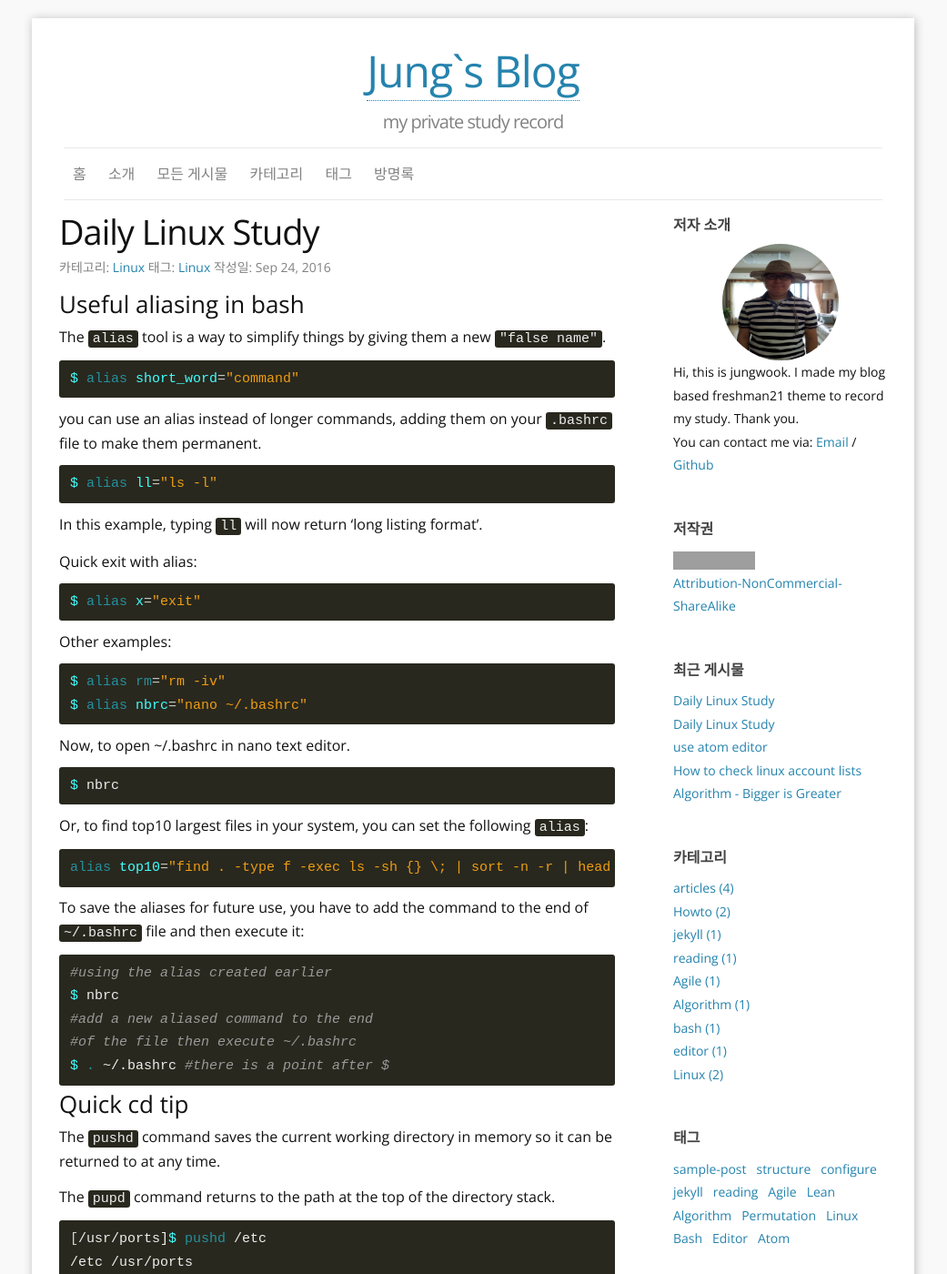
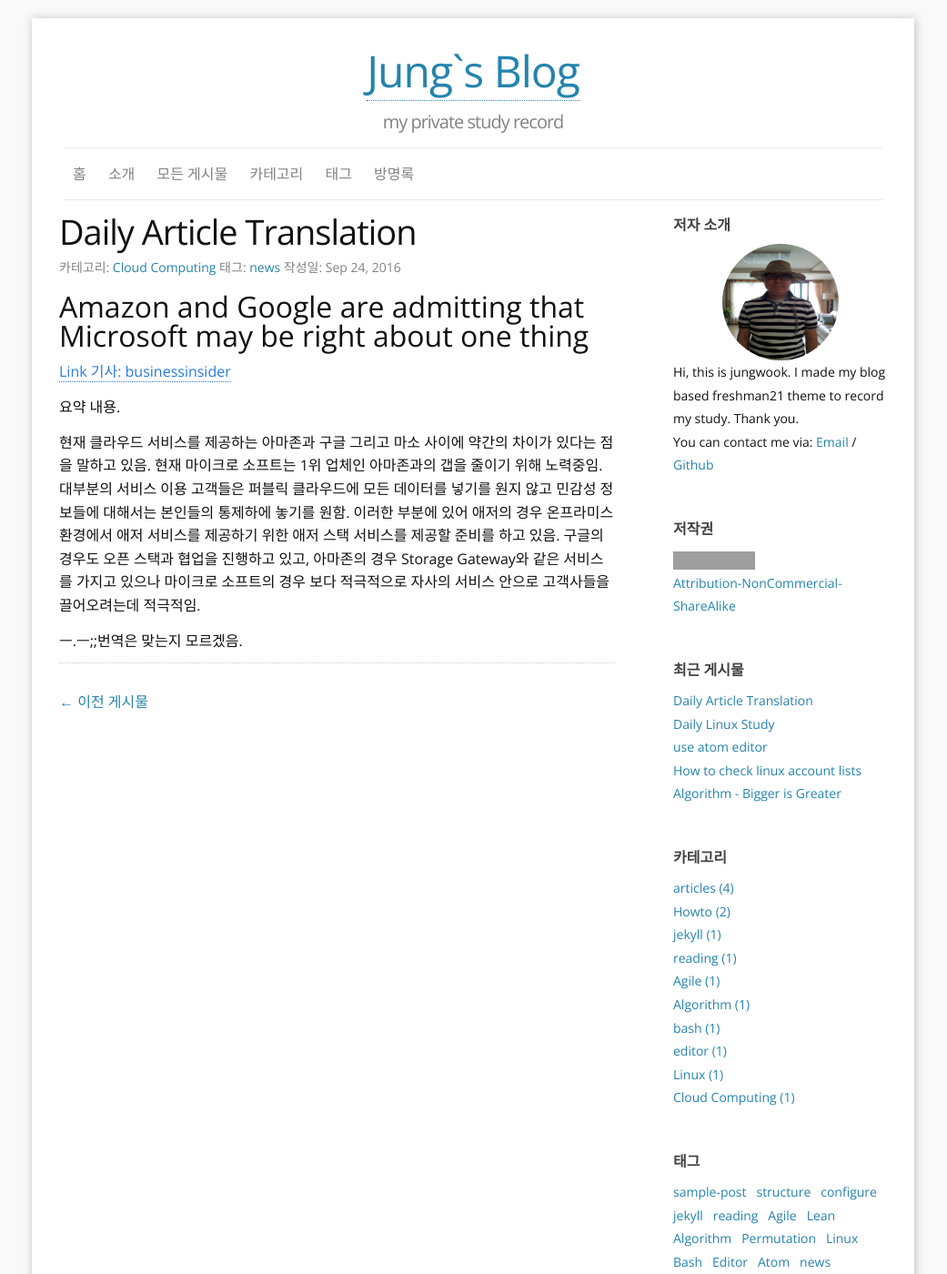
Before and after one commit to crispar/crispar.github.io, a Jekyll site: the page built from _posts/2016-09-24-Daily-Article-Translation.md, in a window 1280 px wide and 1400 px high. Shown: the whole window at 91% size, without its empty margins (120-1161 px from the left). Built offline with Jekyll 4.4.1, drawn with Linux system fonts in a browser that asks for light colours; comment, search, counter and statistics services are not loaded; some of the changed text lies outside the part shown; grey boxes are pictures that could not be loaded.

Commit message:
update column
summarization of article about Amazon and Google are admitting that
Microsoft may be right about one thing

````diff
--- a/_posts/2016-09-24-Daily-Article-Translation.md
+++ b/_posts/2016-09-24-Daily-Article-Translation.md
@@ -1,112 +1,19 @@
 ---
 published: true
-title: Daily Linux Study
+title: Daily Article Translation
 layout: post
 author: jungwook
-category: Linux
+category: Cloud Computing
 tags:
-- Linux
+- news
 ---
 
-### Useful aliasing in bash
+## Amazon and Google are admitting that Microsoft may be right about one thing
 
-The `alias` tool is a way to simplify things by giving them a new `"false name"`.
+[Link 기사: businessinsider](http://uk.businessinsider.com/amazon-and-google-build-on-premises-cloud-software-2016-9)
 
-```bash
-$ alias short_word="command"
-```
+요약 내용.
 
-you can use an alias instead of longer commands, adding them on your `.bashrc` file to make them permanent.
+현재 클라우드 서비스를 제공하는 아마존과 구글 그리고 마소 사이에 약간의 차이가 있다는 점을 말하고 있음. 현재 마이크로 소프트는 1위 업체인 아마존과의 갭을 줄이기 위해 노력중임. 대부분의 서비스 이용 고객들은 퍼블릭 클라우드에 모든 데이터를 넣기를 원지 않고 민감성 정보들에 대해서는 본인들의 통제하에 놓기를 원함. 이러한 부분에 있어 애저의 경우 온프라미스 환경에서 애저 서비스를 제공하기 위한 애저 스택 서비스를 제공할 준비를 하고 있음. 구글의 경우도 오픈 스택과 협업을 진행하고 있고, 아마존의 경우 Storage Gateway와 같은 서비스를 가지고 있으나 마이크로 소프트의 경우 보다 적극적으로 자사의 서비스 안으로 고객사들을 끌어오려는데 적극적임.
 
-```bash
-$ alias ll="ls -l"
-```
-
-In this example, typing `ll` will now return 'long listing format'.
-
-Quick exit with alias:
-
-```bash
-$ alias x="exit"
-```
-
-Other examples:
-
-```bash
-$ alias rm="rm -iv"
-$ alias nbrc="nano ~/.bashrc"
-```
-
-Now, to open ~/.bashrc in nano text editor.
-
-```bash
-$ nbrc
-```
-
-Or, to find top10 largest files in your system, you can set the following `alias`:
-
-```bash
-alias top10="find . -type f -exec ls -sh {} \; | sort -n -r | head -10"
-```
-
-To save the aliases for future use, you have to add the command to the end of `~/.bashrc` file and then execute it:
-
-```bash
-#using the alias created earlier
-$ nbrc
-#add a new aliased command to the end
-#of the file then execute ~/.bashrc
-$ . ~/.bashrc #there is a point after $
-```
-
-### Quick cd tip
-The `pushd` command saves the current working directory in memory so it can be returned to at any time.
-
-The `pupd` command returns to the path at the top of the directory stack.
-
-```bash
-[/usr/ports]$ pushd /etc
-/etc /usr/ports
-[/etc]$ pushd
-/usr/ports
-[/usr/ports]$
-```
-
-To list remembered directories use `dirs` command. Or, to undo the last change of directory and go back to last visited path:
-
-```bash
-$ cd -
-```
-
-### Aliasing ssh connections
-
-When using many ssh connections it is very convenient to alias them.
-
-insted of:
-
-```bash
-$ ssh -i ~/.ssh/custom_id_rsa \
-root@213.133.109.135 -p 31415
-```
-
-Start by editing this file:
-
-```bash
-$ nano .ssh/config
-```
-
-Add the following:
-
-```bash
-Host lisa
-IdentityFile ~/.ssh/custom_id_rsa
-HostName 213.133.109.135
-User root
-Port 31415
-```
-
-After that, you can ssh by alias:
-
-```bash
-$ ssh lisa
-```
+ㅡ.ㅡ;;번역은 맞는지 모르겠음.
````
